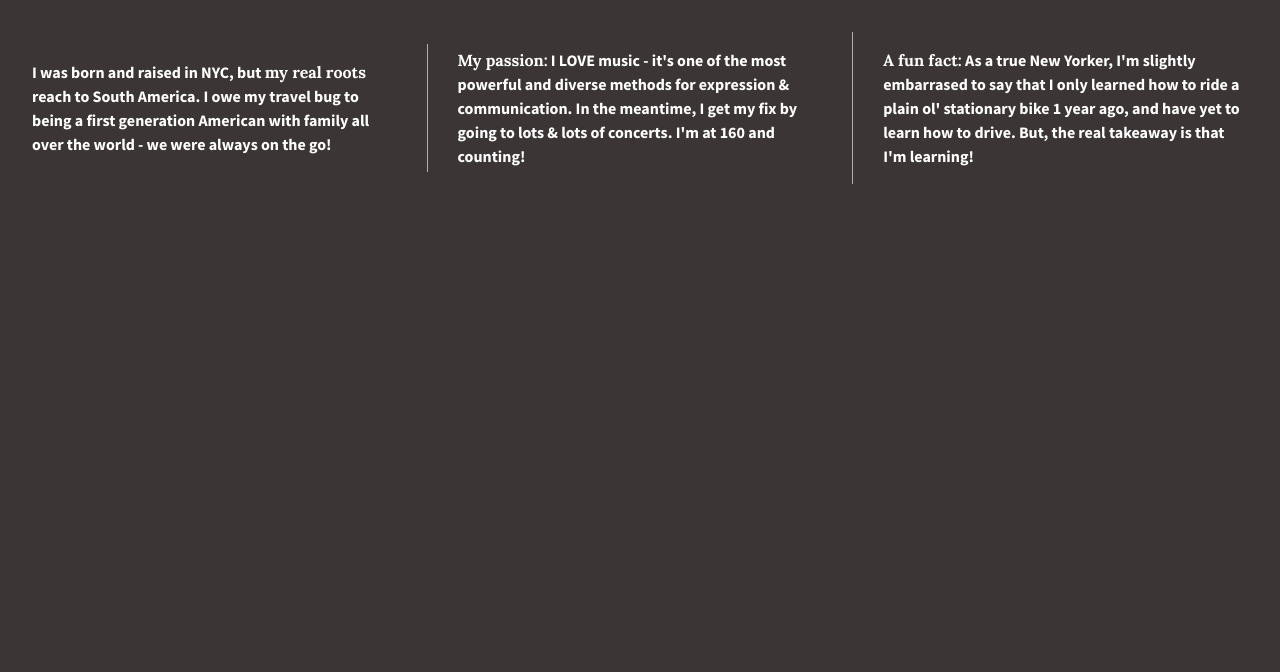
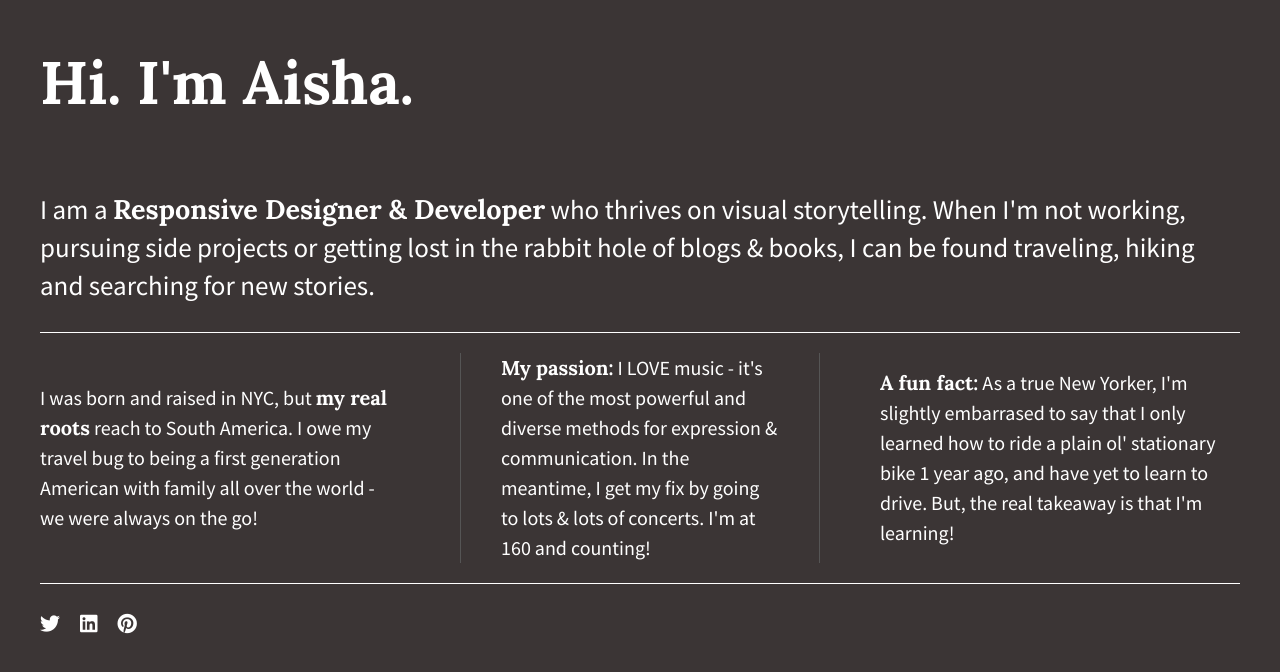
Before and after one commit to alverity/divs-flexbox-starter, a plain HTML site: page index.html in a window 1280 px wide. Drawn offline with nearby package versions, Linux system fonts and the light colour scheme.

Commit message:
Added content

```diff
--- a/css/main.css
+++ b/css/main.css
@@ -104,33 +104,62 @@ html {
 
 body {
   font-family: 'Source Sans Pro', sans-serif;
-  font-weight: 700;
-  padding: 2em;
+  padding: 0em 2em;
+  font-size: 1.25em;
   color: #fff;
-  height: 100%;
+  display: flex;
+  justify-content: center;
 }
 
-.wrapper {
+.flex-container {
     display: flex;
     flex-flow: row wrap;
     justify-content: space-between;
-  align-items: center;
+    max-width: 1200px;
 }
 
-.div-1, .div-2, .div-3 {
+p span {
+    font-family:  'Lora', sans-serif;
+}
+
+header,
+footer {
+    width: 100%;
+    display: flex;
+    justify-content: flex-start;
+}
+
+header h1 {
+    font-family: 'Lora', sans-serif;
+    font-size: 3em;
+}
+
+main {
+    width: 100%;
+    display: flex;
+    justify-content: center;
+    border-bottom: 1px solid #fff;
+}
+
+main p {
+    font-size: 1.35em;
+}
+
+.flex-items {
     display: flex;
     justify-content: center;
     align-items: center;
-  color: #fff;
     line-height: 1.5em;
     font-size: 1em;
-  background-color: #3b3535;
-  height: auto;
+    border-bottom: 1px solid #555;
 }
 
-.wrapper span {
-    font-family: 'Lora', sans-serif;
-    font-size: 1.5;
+footer {
+    border-top: 1px solid #fff;
+}
+
+footer i {
+    padding: 30px 20px 0 0;
 }
 
 
@@ -213,14 +242,22 @@ body {
    These examples override the primary ('mobile first') styles.
    Modify as content requires.
    ========================================================================== */
-@media all and (min-width: 1200px) {
-    .div-1, .div-2, .div-3 {
-        flex-basis: 30%;
+@media all and (max-width 768px) {
+    body {
+        padding: 1em;
+    }
 }
 
-    .div-1, .div-2{
-        border-right: 1px solid rgb(176, 173, 173);
-        padding-right: 30px;
+@media (min-width: 1200px) {
+    .flex-items {
+        flex-basis: 30%;
+        border-bottom: none;
+    }
+
+    #div-2 p {
+        border-left: 1px solid #555;
+        border-right: 1px solid #555;
+        padding: 0 40px;
     }
 }
 @media print,
--- a/index.html
+++ b/index.html
@@ -3,7 +3,7 @@
     <head>
         <meta charset="utf-8">
         <meta http-equiv="x-ua-compatible" content="ie=edge">
-        <title>Make me into a grid!</title>
+        <title></title>
         <meta name="description" content="">
         <meta name="viewport" content="width=device-width, initial-scale=1">
 
@@ -15,25 +15,34 @@
         <script src="js/vendor/modernizr-2.8.3.min.js"></script>
         <link href='http://fonts.googleapis.com/css?family=Lora:700' rel='stylesheet' type='text/css'>
         <link href='http://fonts.googleapis.com/css?family=Source+Sans+Pro:400,700' rel='stylesheet' type='text/css'>
+        <link rel="stylesheet" href="https://use.fontawesome.com/releases/v5.5.0/css/all.css" integrity="sha384-B4dIYHKNBt8Bc12p+WXckhzcICo0wtJAoU8YZTY5qE0Id1GSseTk6S+L3BlXeVIU" crossorigin="anonymous">
     </head>
     <body>
         <!--[if lt IE 8]>
             <p class="browserupgrade">You are using an <strong>outdated</strong> browser. Please <a href="http://browsehappy.com/">upgrade your browser</a> to improve your experience.</p>
         <![endif]-->
 
-        <section class="wrapper">
-            <div class="div-1">
-                <p>I was born and raised in NYC, but <span>my real roots</span> reach to South America. I owe my travel bug to being a first generation American with family all over the world - we were always on the go!
-                </p>
+        <section class="flex-container">
+            <header>
+                <h1>Hi. I'm Aisha.</h1>
+            </header>
+            <main>
+                <p>I am a <span>Responsive Designer & Developer</span> who thrives on visual storytelling. When I'm not working, pursuing side projects or getting lost in the rabbit hole of blogs & books, I can be found traveling, hiking and searching for new stories.</p>
+            </main>
+            <div id="div-1" class="flex-items">
+                <p>I was born and raised in NYC, but <span>my real roots</span> reach to South America. I owe my travel bug to being a first generation American with family all over the world - we were always on the go!</p>
             </div>
-            <div class="div-2">
-                <p><span>My passion:</span> I LOVE music - it's one of the most powerful and diverse methods for expression &amp; communication. In the meantime, I get my fix by going to lots &amp; lots of concerts. I'm at 160 and counting!
-                </p>
+            <div id="div-2" class="flex-items">
+                <p><span>My passion:</span> I LOVE music - it's one of the most powerful and diverse methods for expression & communication. In the meantime, I get my fix by going to lots & lots of concerts. I'm at 160 and counting!</p>
             </div>
-            <div class="div-3">
-                <p><span>A fun fact:</span> As a true New Yorker, I'm slightly embarrased to say that I only learned how to ride a plain ol' stationary bike 1 year ago, and have yet to learn how to drive. But, the real takeaway is that I'm learning!
-                </p>
+            <div id="div-3" class="flex-items">
+                <p><span>A fun fact:</span> As a true New Yorker, I'm slightly embarrased to say that I only learned how to ride a plain ol' stationary bike 1 year ago, and have yet to learn to drive. But, the real takeaway is that I'm learning!</p>
             </div>
+            <footer>
+                <i class="fab fa-twitter"></i>
+                <i class="fab fa-linkedin"></i>
+                <i class="fab fa-pinterest"></i>
+            </footer>
         </section>
 
         <script src="https://ajax.googleapis.com/ajax/libs/jquery/1.11.3/jquery.min.js"></script>
```
Lines whose indentation alone changed are shown as unchanged.
